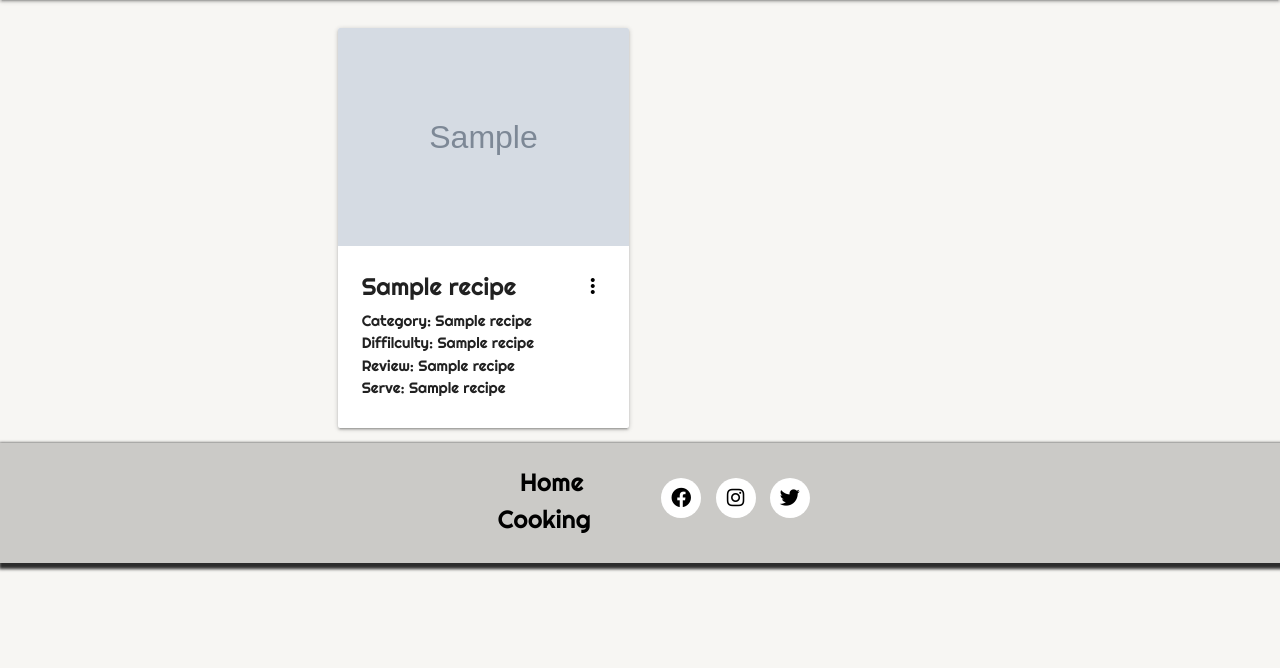
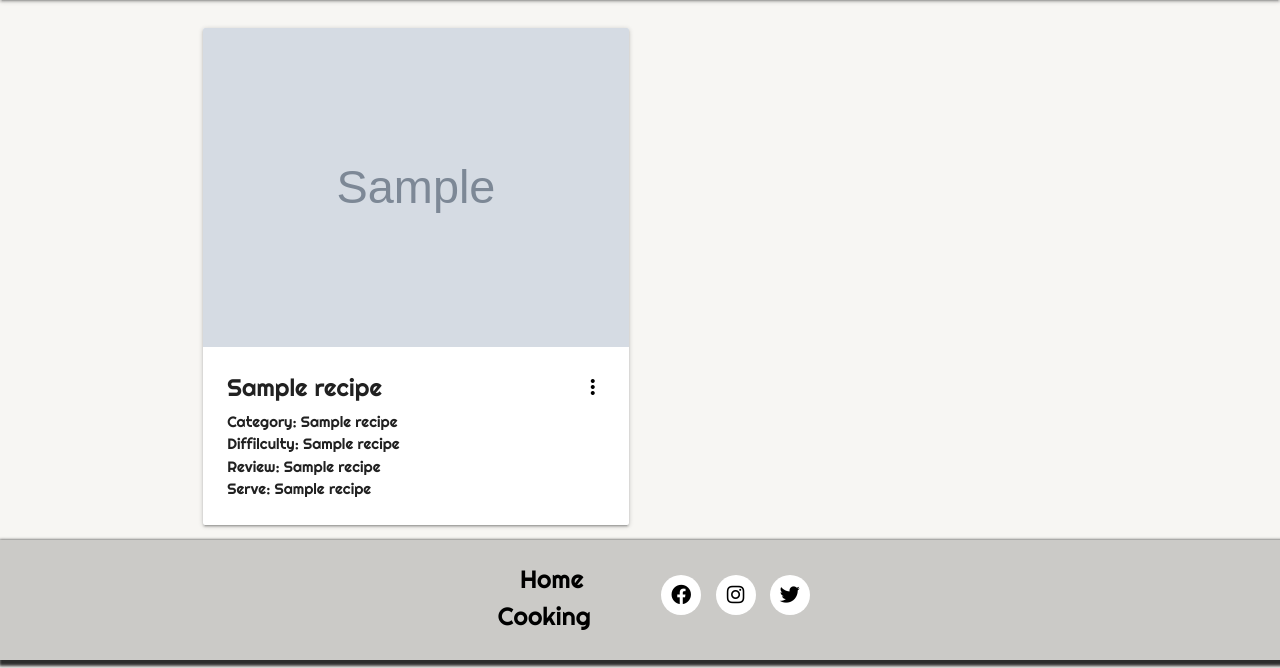
Before and after one commit to Mrsebastino/Recipe-Book-App, a Flask app: page /our_recipes in a window 1280 px wide. Shown: the part 64-732 px from the top of the page. Run offline with Flask 2, Linux system fonts and the light colour scheme; grey boxes marked "Sample" are stand-in pictures; a database or web service that is not in the repository returns one stand-in record (values such as "Sample title"); some libraries are stand-ins or nearby versions; some web fonts are replaced.

Commit message:
implemented  recipes to display on both pages, our and your recipes

```diff
--- a/templates/our_recipes.html
+++ b/templates/our_recipes.html
@@ -1,19 +1,17 @@
-{% extends 'base.html' %} {% block content %}
-<div class="container">
+{% extends 'base.html' %} {% block content %} {% for recipe in recipes %}
+
   <div class="row">
     <div class="col s12 m6">
-      <div class="card medium card-recipe hoverable">
+      <div class="card card-recipe hoverable">
         <div class="card-image white-text">
-          {% for recipe in recipes %}
           <img
             class="activator"
             src="{{recipe.image_link}}"
             alt="Recipe's image"
           />
         </div>
-
         <div class="card-content">
-          <span class="card-title activator text-darken-4"
+          <span class="card-title activator"
             >{{ recipe.recipe_name }}<i class="material-icons right"
               >more_vert</i
             ></span
@@ -25,27 +23,23 @@
         </div>
 
         <div class="card-reveal">
-          <span class="card-title text-darken-4"
+          <span class="card-title"
             >Ingredients<i class="material-icons right">close</i></span
           >
           <ul>
             <li>{{ recipe.ingredients_name[0] }}</li>
             <li>{{ recipe.ingredients_name[1] }}</li>
             <li>{{ recipe.ingredients_name[2] }}</li>
+
           </ul>
-          <span class="card-title text-darken-4">Instructions</span>
-
+          <span class="card-title">Instructions</span>
           <ul>
             <li>{{ recipe.instructions_name[1]}}</li>
             <li>{{ recipe.instructions_name[1]}}</li>
             <li>{{ recipe.instructions_name[2]}}</li>
           </ul>
-
-          {% endfor %}
         </div>
       </div>
     </div>
   </div>
-</div>
-
-{% endblock %}
+{% endfor %} {% endblock %}
```
Also changed, not shown: templates/your_recipes.html (+4 -3 lines).
